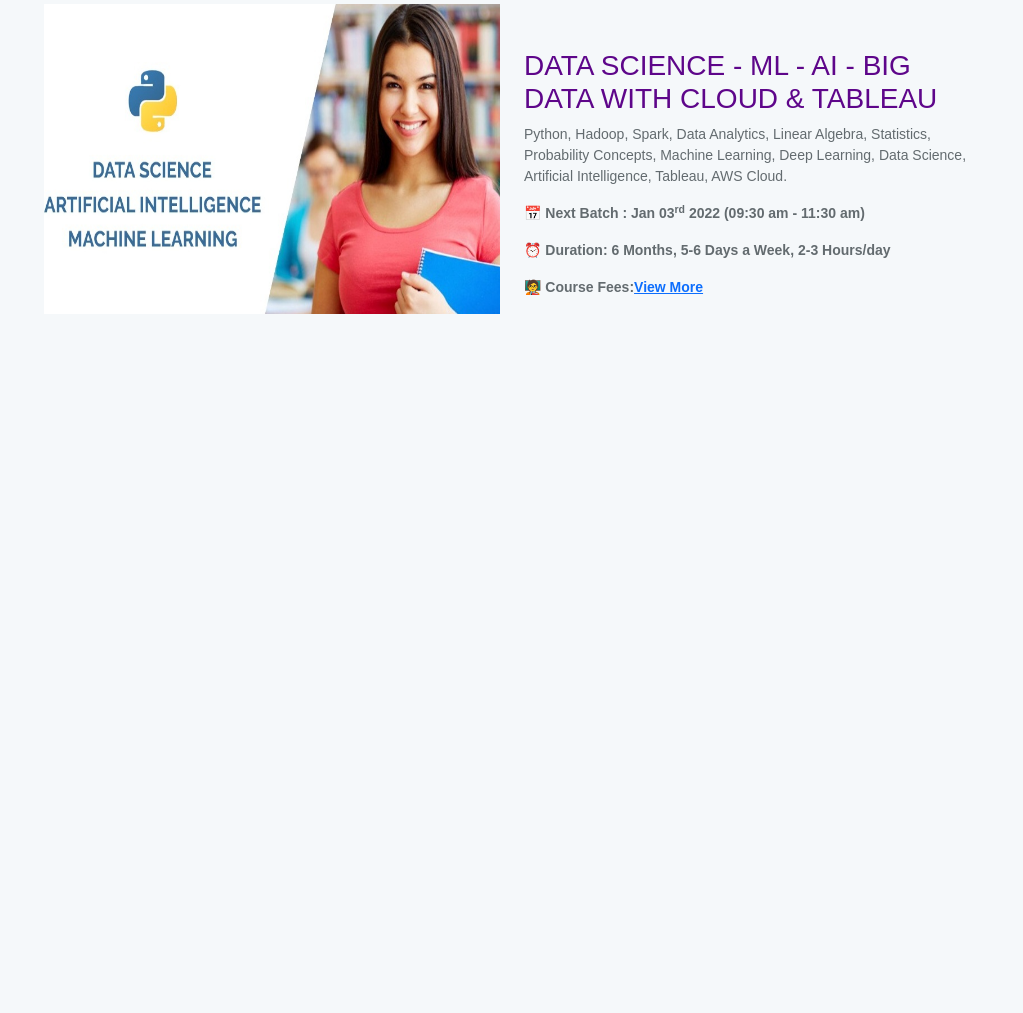
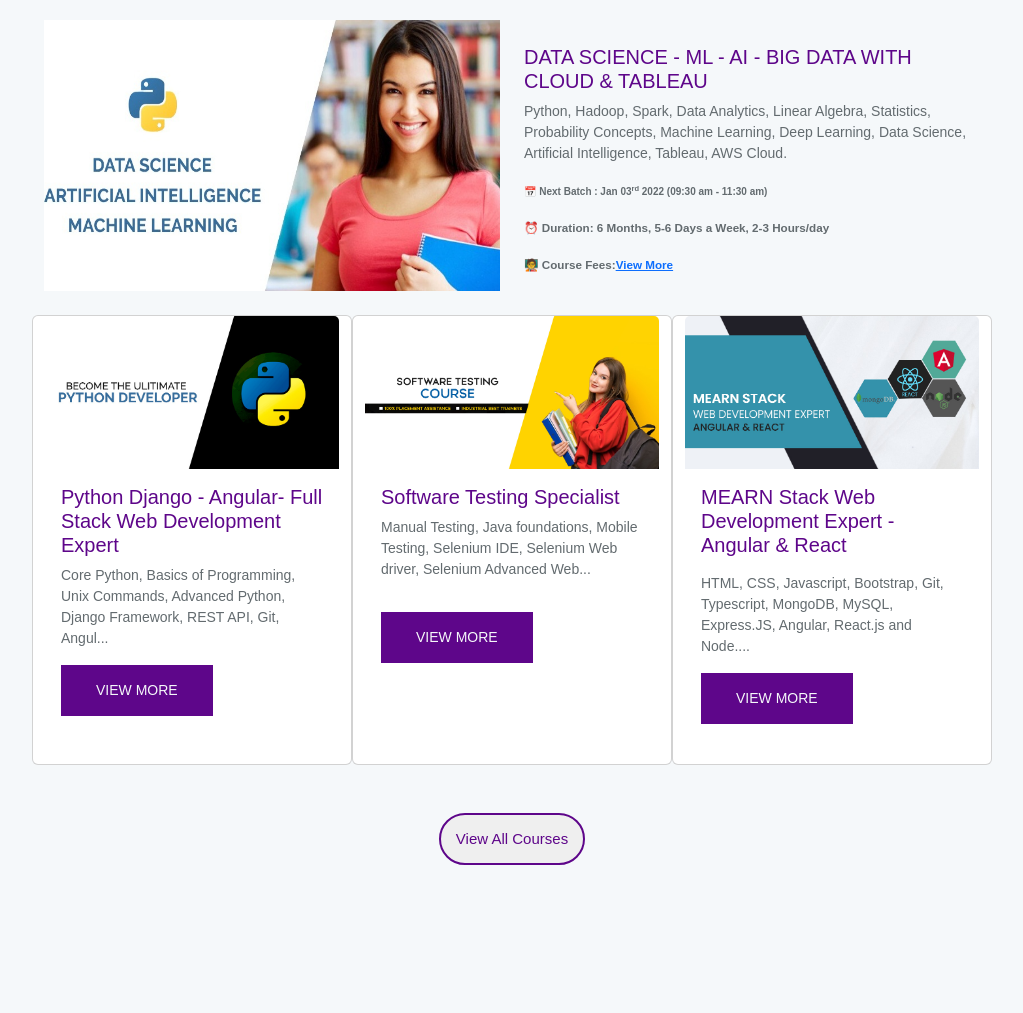
Before and after one commit to Manikandanvibu/luminarwebsite, a plain HTML site: page index.html in a window 1280 px wide. Shown: the part 1375-2388 px from the top of the page, without its empty margins (128-1151 px from the left). Before the commit the page ends 1729 px from the top, so only its background shows below. Drawn offline with nearby package versions, Linux system fonts and the light colour scheme; files whose address does not match are found by name.

Commit message:
5nd init

```diff
--- a/16_10__22_luminar_website.css
+++ b/16_10__22_luminar_website.css
@@ -3,10 +3,6 @@
         width: auto;
         height: auto;
     }
-    .main_content .container .row img {
-
-    }
-
 }
 @media(max-width:992px){
     .header-top .container .row div{
@@ -16,25 +12,8 @@
       text-align: center;
     }
   }
-.modal-body select {
-  width: 100%;
-  height: 35px;
-  border: 1px solid #88888845;
-  margin: 0px 0 15px;
-  border-top: none;
-  border-left: none;
-  border-right: none;
-}
-.header-sec h3 {
-  font-size: 32px;
-  margin-bottom: 30px;
-  padding-top: 0;
-  color: #5e068a;
-  font-weight: 700;
-  margin: 0 auto;
-  text-align: center;
-  text-transform: uppercase;
-}
-#d:hover{
-  box-shadow: rgba(0, 0, 0, 0.35) 0px 5px 15px;
-}
+  @media(max-width:992px){
+    .groupss{
+      margin-top: 203px;
+    }
+  }
--- a/index.html
+++ b/index.html
@@ -59,6 +59,80 @@
       box-shadow: none;
       border: 0;
       outline: none;
+    }
+  .modal-body select {
+    width: 100%;
+    height: 35px;
+    border: 1px solid #88888845;
+    margin: 0px 0 15px;
+    border-top: none;
+    border-left: none;
+    border-right: none;
+  }
+  .header-sec h3 {
+    margin-bottom: 30px;
+
+    color: #5e068a;
+    font-weight: 700;
+    margin: 0 auto;
+    text-align: center;
+    text-transform: uppercase;
+  }
+  div{
+    display: block;
+  }
+  .card-body a{
+    text-decoration: none;
+    color: #f5f8fa;
+  }
+  .card-body h3{
+    font-size: 20px;
+    color: #5e068a;
+    font-weight: 500;
+  }
+  .card-body p{
+    font-weight: 400;
+  }
+  .button-container{
+    background: #5e068a none repeat scroll 0 0;
+    color: #ffffff;
+    display: inline-block;
+    font-size: 14px;
+    margin: 0;
+    padding: 15px 35px;
+    text-transform: uppercase;
+    font-family: 'Montserrat', sans-serif;
+    text-decoration: none;
+    font-weight: 600;
+  }
+  #mani:hover{
+    box-shadow: rgba(0, 0, 0, 0.24) 0px 3px 8px;
+  }
+  .hi button{
+    border: 2px solid #5e068a;
+    color: #5e068a;
+    display: inline-block;
+    font-size: 15px;
+    margin: 0;
+    padding: 13px 15px;
+    font-family: 'Montserrat', sans-serif;
+    text-decoration: none;
+    border-radius: 50px;
+    font-weight: 540;
+
+  }
+  .hi button:hover{
+    background: #5e068a none repeat scroll 0 0;
+    color: #ffffff;
+    display: inline-block;
+    font-size: 15px;
+    margin: 0;
+    padding: 13px 15px;
+    font-family: 'Montserrat', sans-serif;
+    text-decoration: none;
+    border-radius: 50px;
+    font-weight: 500;
+
   }
   </style>
 </head>
@@ -154,9 +228,6 @@
       </button>
     </div>
   </div>
-
-
-
   <!-- modal box -->
   <div class="new pt-4" style="display: flex; justify-content: center;">
     <!-- Button trigger modal -->
@@ -209,7 +280,7 @@
   <div class="main_content" style="width: auto; height: auto;box-shadow: rgba(0, 0, 0, 0.1) 0px 10px 50px;">
     <div class="container">
       <div class="row">
-        <div class="col-lg-6 col-sm-12 col-xs-12" style="padding-top: 50px;">
+        <div class="col-lg-6 col-sm-12 col-xs-12 pb-3" style="padding-top: 50px;">
           <h1>Luminar Technolab Pvt Ltd </h1>
           <h3 style="color:#5e068a99">CIN: U80220KL2021PTC071578</h3>
           <p style="line-height: 2.5;">Luminar Technolab is an IT Finishing School located near Infopark - Cochin,
@@ -236,35 +307,71 @@
   <div class="header-sec" style="width: auto;height: 120px;padding-top: 60px;">
     <h3>Our <span style="color: #9e6ab9;">Courses</span></h3>
   </div>
+  <!--card -->
+  <div class="cards" style="height: auto;">
+    <div class="container w-75">
       <!-- single card -->
-  <div class="single_card" style="height: 350px;">
-    <div class="container w-75">
-      <div class="row" id="d">
-        <div class="col-lg-6 col-md-12" style="background-color:transparent;" id="a">
+      <div class="single_card pb-4">
+        <div class="row">
+          <div class="col-lg-6 col-md-12" style="background-color:transparent;">
             <img src="data-science-1588143159.jpg" alt=""
               style="height: 350px;background-size: cover;background-repeat: no-repeat;width: 100%; height: 100%;">
           </div>
-        <div class="col-lg-6 col-md-12" style="padding-top: 45px;" id="b">
+          <div class="col-lg-6 col-md-12" style="padding-top: 25px;">
             <div class="second-col">
               <a style="text-decoration:none;text-transform: uppercase;color: #5e068a;"
                 href="course-detail/data-science-training-kochi" class="stroke-btn">
-              <h3>Data Science - ML - AI - Big Data with Cloud &amp; Tableau</h3>
+                <h3 style="font-size: 20px;">Data Science - ML - AI - Big Data with Cloud &amp; Tableau</h3>
               </a>
               <div>
-              <p>Python, Hadoop, Spark, Data Analytics, Linear Algebra, Statistics, Probability Concepts, Machine
-                Learning, Deep Learning, Data Science, Artificial Intelligence, Tableau, AWS Cloud.</p>
-              <p><strong>📅 Next Batch : Jan 03<sup>rd</sup> 2022 (09:30 am - 11:30 am)</strong></p>
-              <p><strong>⏰ Duration: 6 Months, 5-6 Days a Week, 2-3 Hours/day&nbsp;</strong></p>
-              <p><strong>🧑‍🏫 Course Fees:<a href="course-detail/data-science-training-kochi" class="stroke-btn">View More</a></strong></p>
+                <p>Python, Hadoop, Spark, Data Analytics, Linear Algebra, Statistics, Probability Concepts, Machine Learning, Deep Learning, Data Science, Artificial Intelligence, Tableau, AWS Cloud.</p>
+                <p><strong style="font-size: 10px;">📅 Next Batch : Jan 03<sup>rd</sup> 2022 (09:30 am - 11:30 am)</strong></p>
+                <p><strong style="font-size: smaller;">⏰ Duration: 6 Months, 5-6 Days a Week, 2-3 Hours/day&nbsp;</strong></p>
+                <p><strong style="font-size: smaller;">🧑‍🏫 Course Fees:<a href="course-detail/data-science-training-kochi" class="stroke-btn">View More</a></strong></p>
+              </div>
+            </div>
+          </div>
+       </div>
+      </div>
+      <!-- thriple card -->
+      <div class="thriple_card">
+        <div class="row">
+          <div class="card col-lg-4 col-md-12" id="mani" style="height: 450px;">
+            <img class="card-img-top" src="python-1588143191.jpg" alt="Card image cap">
+            <div class="card-body">
+              <a href="course-detail/python-training-kochi">
+              <h3>Python Django - Angular- Full Stack Web Development Expert</h3></a>
+              <p>Core Python, Basics of Programming, Unix Commands, Advanced Python, Django Framework, REST API, Git, Angul...</p>
+              <p class="button-container"><a href="course-detail/python-training-kochi">View more</a></p>
+            </div>
+          </div>
+          <div class="card col-lg-4 col-md-12" id="mani">
+            <img class="card-img-top" src="st-1588580359.jpg" alt="Card image cap">
+            <div class="card-body">
+              <a href="course-detail/software-testing-training-kochi">
+              <h3>Software Testing Specialist</h3></a>
+              <p>Manual Testing, Java foundations, Mobile Testing, Selenium IDE, Selenium Web driver, Selenium Advanced Web...</p>
+              <p class="button-container mt-3"><a href="course-detail/software-testing-training-kochi">View more</a></p>
+            </div>
+          </div>
+          <div class="card col-lg-4 col-md-12" id="mani">
+            <img class="card-img-top" src="ms-1623825586.jpg" alt="Card image cap">
+            <div class="card-body">
+              <a href="course-detail/mean-stack-training-kochi">
+              <h3>MEARN Stack Web Development Expert - Angular &amp; React</h3></a>
+              <p></p><p>HTML, CSS, Javascript, Bootstrap, Git, Typescript, MongoDB, MySQL, Express.JS, Angular, React.js and Node....</p>
+              <p class="button-container"><a href="course-detail/mean-stack-training-kochi">View more</a></p>
             </div>
           </div>
         </div>
       </div>
     </div>
   </div>
-  <!-- 3 cards -->
-
-
+<!-- button -->
+  <div class="hi mt-5" style="width: auto; height: 200px;">
+    <div class="container" style="display: flex; justify-content: center;">
+      <button>View All Courses</button>
+    </div>
+  </div>
 </body>
-
 </html>
```
Also changed, not shown: ms-1623825586.jpg (added), python-1588143191.jpg (added), st-1588580359.jpg (added). Lines whose indentation alone changed are shown as unchanged.
